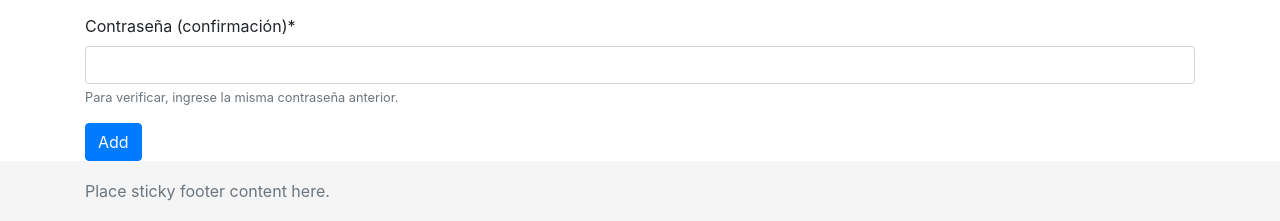
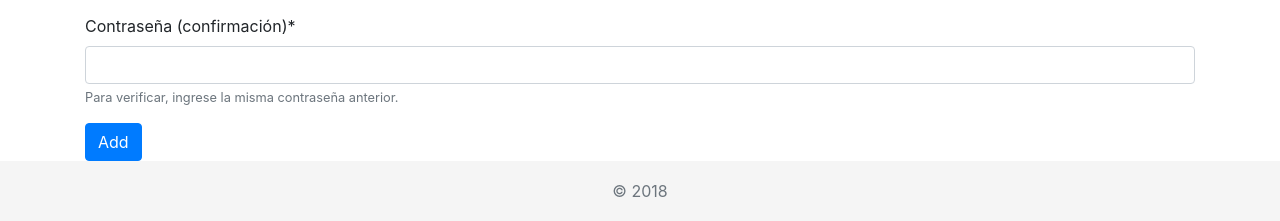
Before and after one commit to buffgecko12/dcp, a Django app: page /wakemeup/admin/add_user in a window 1280 px wide. Shown: the part 639-860 px from the top of the page. Run offline with Django 3.2, Linux system fonts and the light colour scheme; some libraries are stand-ins or nearby versions.

Commit message:
DCP #10
Updated footer with copyright.

```diff
--- a/templates/footer.html
+++ b/templates/footer.html
@@ -1,5 +1,5 @@
 <footer class="footer">
 	<div class="container">
-		<span class="text-muted">Place sticky footer content here.</span>
+		<span class="text-muted"><center>&copy; {% now "Y" %}</center></span>
 	</div>
 </footer>
```
